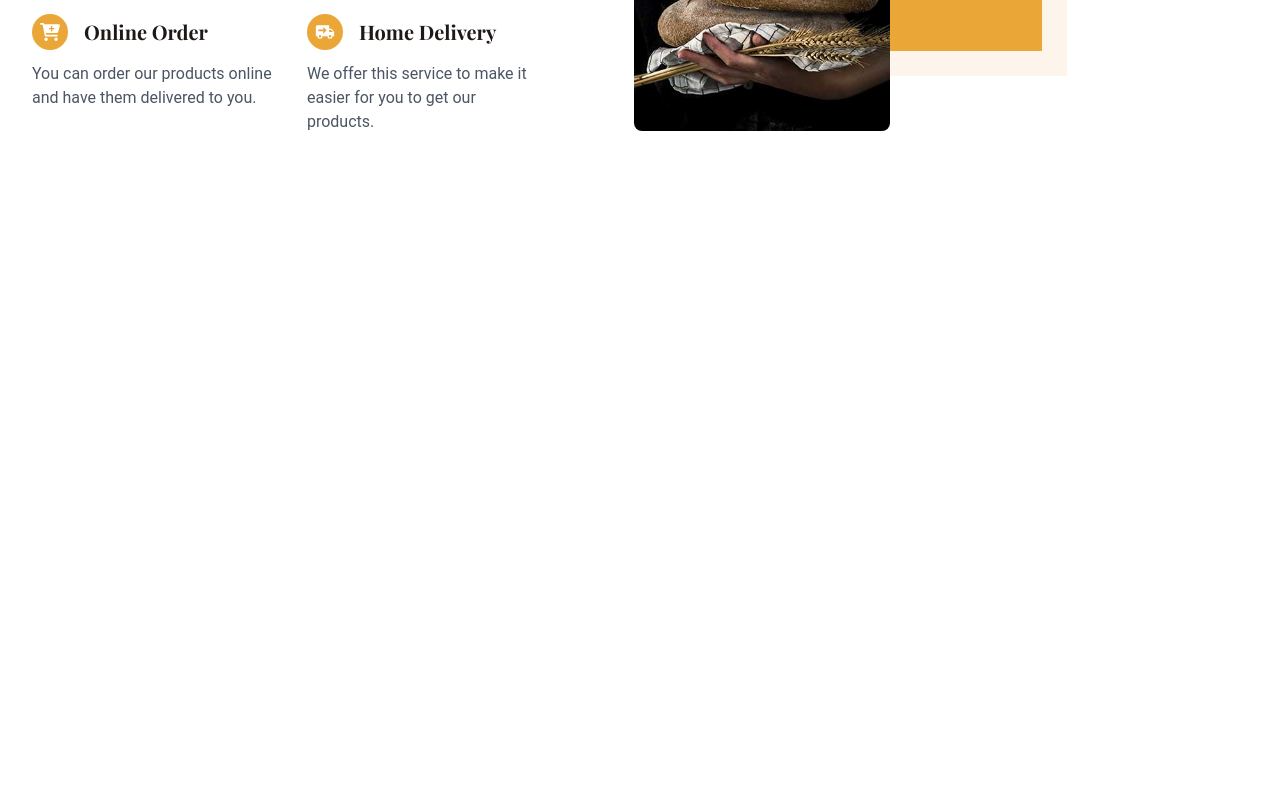
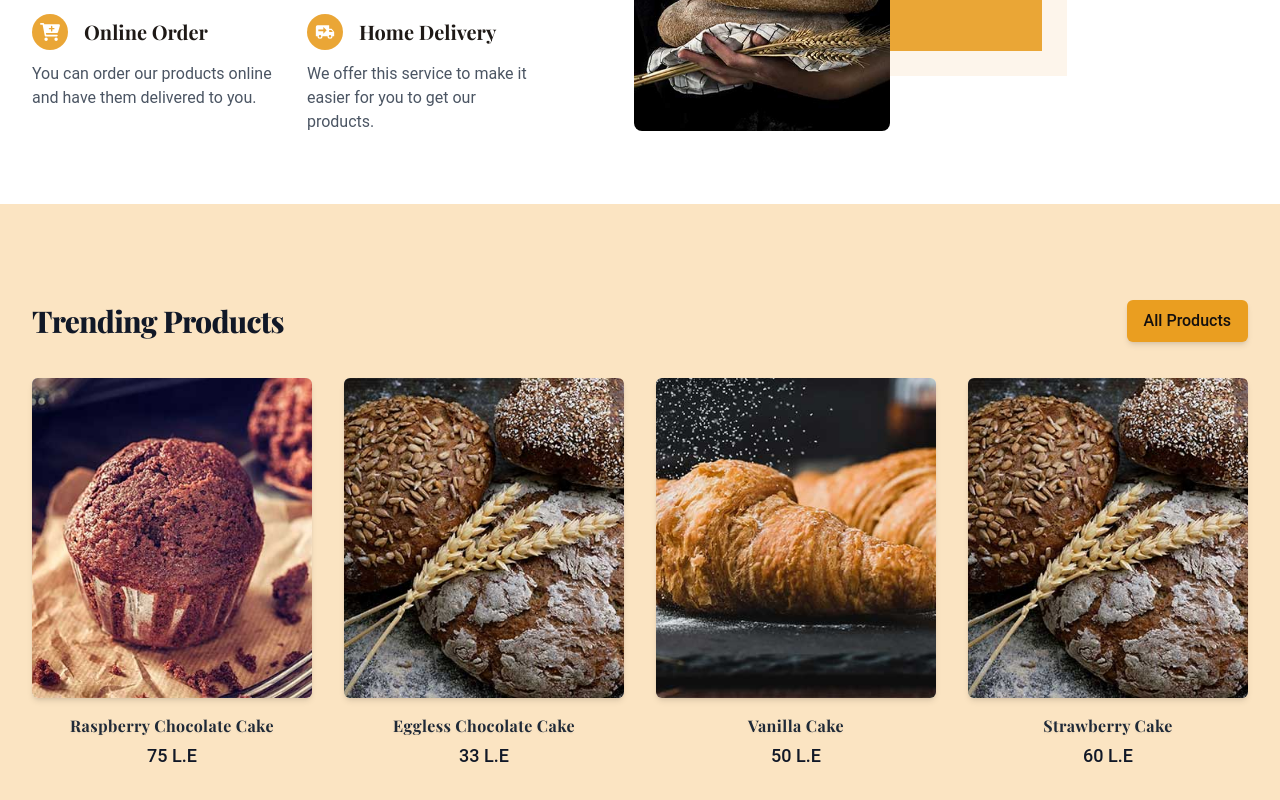
Before and after one commit to AmmarYasser33/Artisanal-bread, a React (Vite) app in the folder frontend/: page / in a window 1280 px wide. Shown: the part 1900-2700 px from the top of the page. Before the commit the page ends 2104 px from the top, so only its background shows below. Built offline with nearby package versions, Linux system fonts and the light colour scheme; a web font is replaced by a local one.

Commit message:
Add TrendingProducts component and import it in Home page

```diff
--- /dev/null
+++ b/frontend/src/components/TrendingProducts.jsx
@@ -0,0 +1,80 @@
+import { Link } from "react-router-dom";
+
+const products = [
+  {
+    id: 1,
+    name: "Raspberry Chocolate Cake",
+    price: "75 L.E",
+    imageSrc: "/product-1.jpg",
+    imageAlt: "Hand stitched, orange leather long wallet.",
+  },
+  {
+    id: 2,
+    name: "Eggless Chocolate Cake",
+    price: "33 L.E",
+    imageSrc: "/product-2.jpg",
+    imageAlt: "Hand stitched, orange leather long wallet.",
+  },
+  {
+    id: 3,
+    name: "Vanilla Cake",
+    price: "50 L.E",
+    imageSrc: "/product-3.jpg",
+    imageAlt: "Hand stitched, orange leather long wallet.",
+  },
+  {
+    id: 4,
+    name: "Strawberry Cake",
+    price: "60 L.E",
+    imageSrc: "/product-2.jpg",
+    imageAlt: "Hand stitched, orange leather long wallet.",
+  },
+];
+
+export default function TrendingProducts() {
+  return (
+    <div className="bg-primary-100">
+      <div className="mx-auto max-w-2xl px-4 py-16 sm:px-6 sm:py-24 lg:max-w-7xl lg:px-8">
+        <div className="flex items-center justify-between">
+          <h2 className="text-3xl font-extrabold tracking-tight text-gray-900">
+            Trending Products
+          </h2>
+
+          <Link
+            to="/products"
+            className="rounded-md border border-transparent bg-primary-400 px-4 py-2 font-roboto text-base font-medium text-secondary-800 shadow-md hover:bg-primary-300"
+          >
+            All Products
+          </Link>
+        </div>
+
+        <div className="mt-9 grid grid-cols-2 gap-x-4 gap-y-10 sm:gap-x-6 md:gap-y-0 lg:grid-cols-4 lg:gap-x-8">
+          {products.map((product) => (
+            <div key={product.id} className="group relative">
+              <Link to="/product">
+                <div className="h-56 w-full overflow-hidden rounded-md bg-gray-200 shadow-md group-hover:opacity-75 lg:h-72 xl:h-80">
+                  <img
+                    src={product.imageSrc}
+                    alt={product.imageAlt}
+                    className="h-full w-full object-cover object-center"
+                  />
+                </div>
+              </Link>
+
+              <h3 className="mt-4 text-center text-base font-bold tracking-wide text-gray-800 drop-shadow-sm">
+                <Link to="/product" className="group-hover:text-primary-800">
+                  <span className="absolute inset-0" />
+                  {product.name}
+                </Link>
+              </h3>
+
+              <p className="mt-1 text-center font-roboto text-lg font-medium text-gray-900">
+                {product.price}
+              </p>
+            </div>
+          ))}
+        </div>
+      </div>
+    </div>
+  );
+}
--- a/frontend/src/pages/Home.jsx
+++ b/frontend/src/pages/Home.jsx
@@ -4,6 +4,9 @@ import Spinner from "../components/Spinner";
 import HeroSection from "../components/HeroSection";
 const Stats = React.lazy(() => import("../components/Stats"));
 const BakeryInfo = React.lazy(() => import("../components/BakeryInfo"));
+const TrendingProducts = React.lazy(
+  () => import("../components/TrendingProducts"),
+);
 
 export default function Home() {
   return (
@@ -15,6 +18,9 @@ export default function Home() {
       <Suspense fallback={<Spinner color={"primary-700"} size={10} />}>
         <BakeryInfo />
       </Suspense>
+      <Suspense fallback={<Spinner color={"primary-700"} size={10} />}>
+        <TrendingProducts />
+      </Suspense>
     </div>
   );
 }
```
